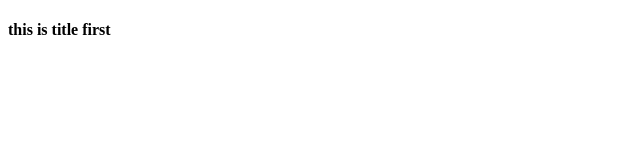
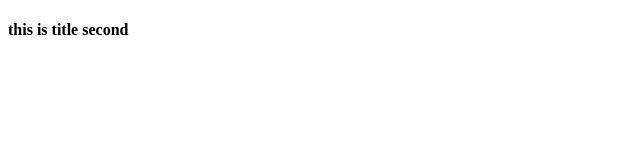
Before and after one commit to thesandeepsaini/DemoProduct, a plain HTML site: page monument.html in a window 1280 px wide. Shown: the full height of the page, 0-640 px from the left. Drawn offline with Linux system fonts and the light colour scheme.

Commit message:
this is title second

```diff
--- a/monument.html
+++ b/monument.html
@@ -7,6 +7,6 @@
     <title>Document</title>
 </head>
 <body>
-    <h4>this is title first</h4>
+    <h4>this is title second</h4>
 </body>
 </html>
```
